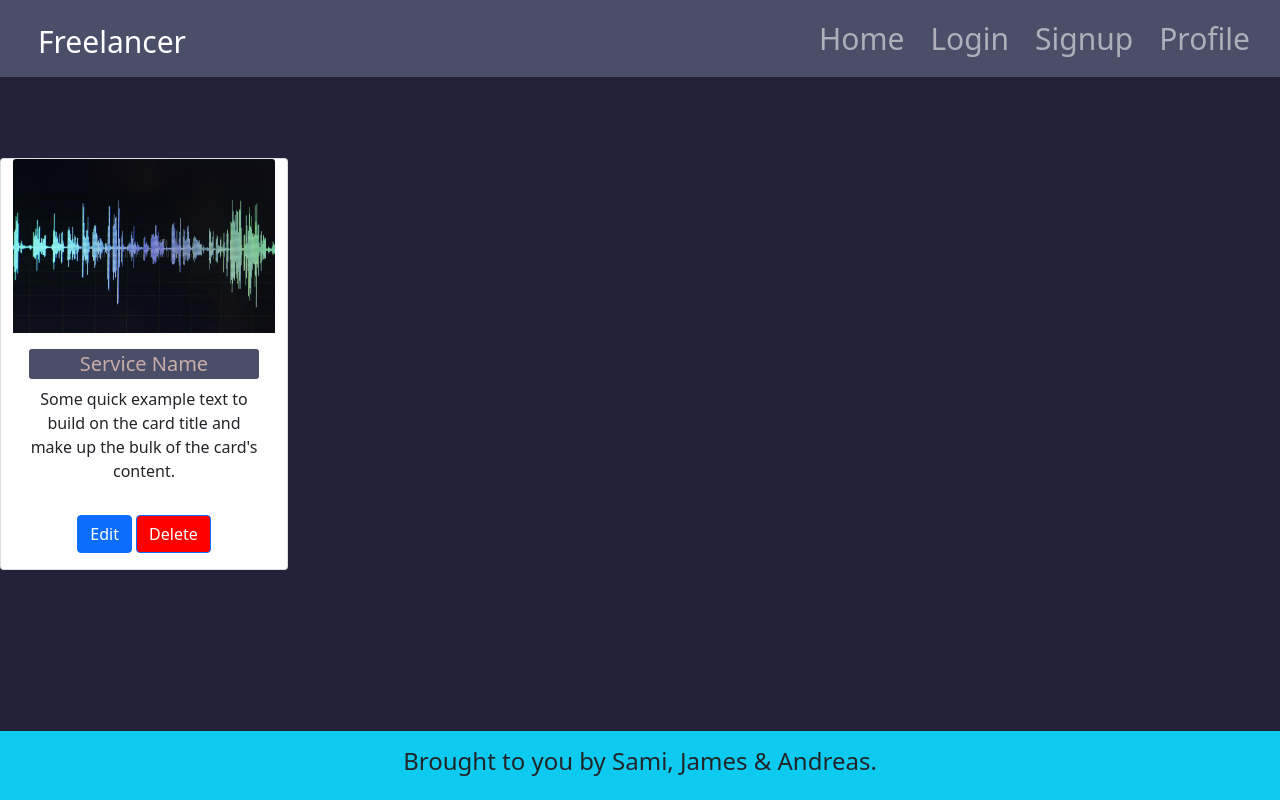
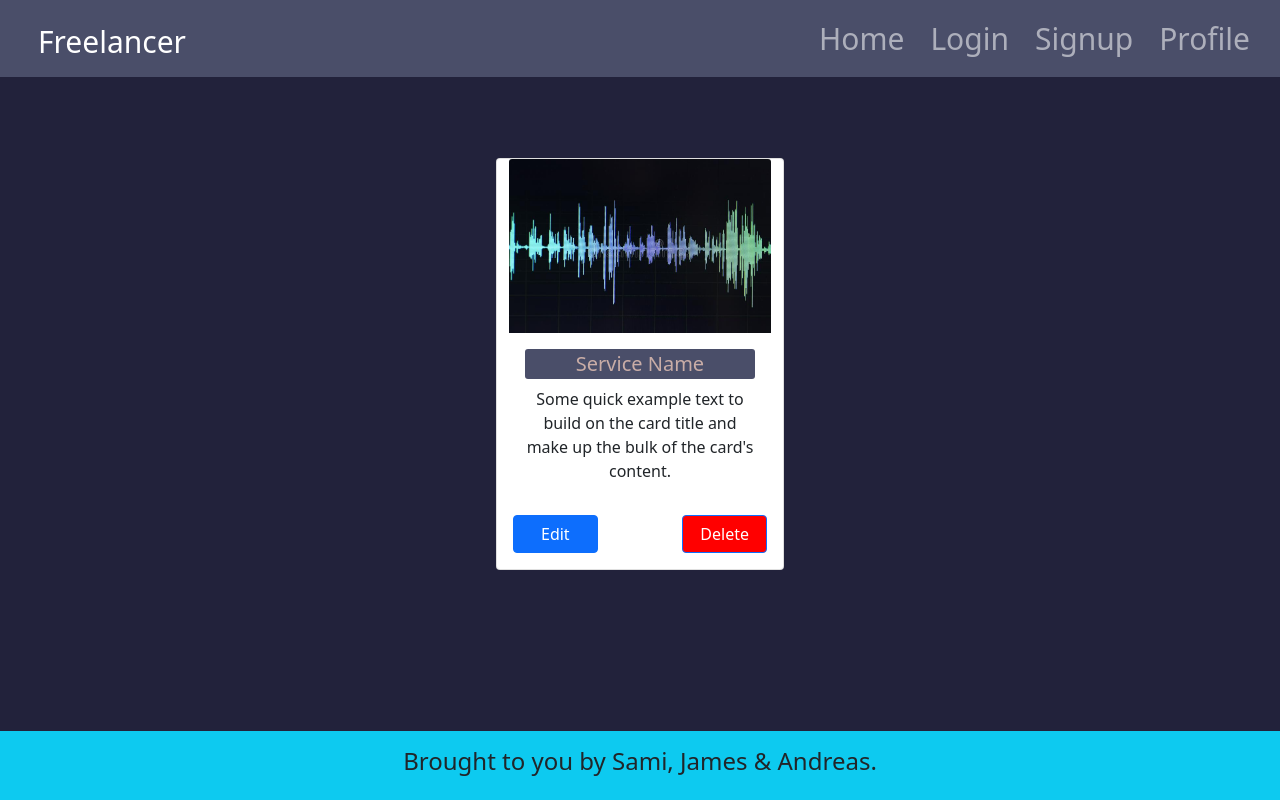
Before and after one commit to jamehzlee/freelancer-jl, a React (Create React App) app in the folder client/: page /profile in a window 1280 px wide. Built offline with nearby package versions, Linux system fonts and the light colour scheme.

Commit message:
centered profile card and separated buttons

```diff
--- a/client/src/pages/Profile/Profile.js
+++ b/client/src/pages/Profile/Profile.js
@@ -10,10 +10,10 @@ export default function Profile() {
       lastName: "Fares",
       email: "test@email.com",
   });
+
   return (
-        <Container>
-            <Row>
-
+    <Container id="profile">
+      <Row className=" justify-content-center">
         <Card style={{ width: '18rem' }}>
           <Card.Img variant="top" src={audioWave} />
           <Card.Body>
@@ -24,9 +24,9 @@ export default function Profile() {
             </Card.Text>
           </Card.Body>
           <Card.Body>
-  <div>
-  <Button as="input" type="button" value="Edit" />{' '}
-  <Button as="input" type="button" value="Delete" id='redButton' />{' '}
+          <div className="row justify-content-between">
+          <Button className="col-4" as="input" type="button" value="Edit" />{' '}
+          <Button className="col-4" as="input" type="button" value="Delete" id='redButton' />{' '}
           </div>
           </Card.Body>
         </Card>
--- a/client/src/pages/Profile/index.css
+++ b/client/src/pages/Profile/index.css
@@ -13,3 +13,7 @@ div {
 #redButton {
     background-color: red;
 }
+
+#profile .btn {
+    min-width: 70px;
+}
```
Lines whose indentation alone changed are shown as unchanged.
